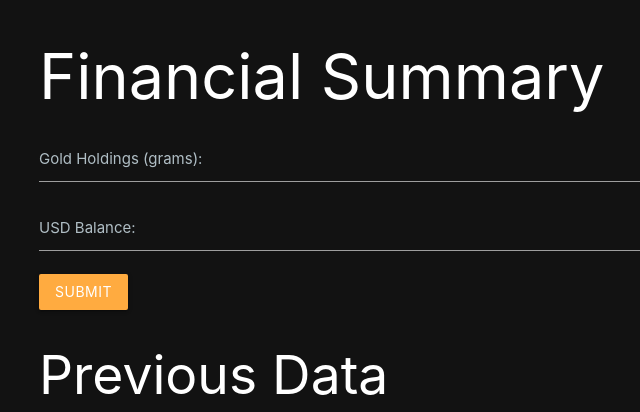
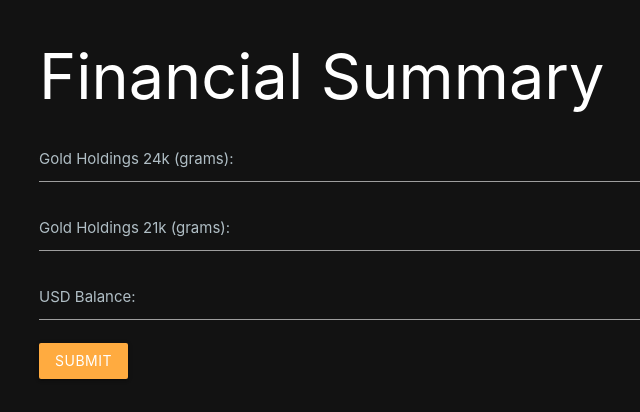
Before and after one commit to ahmedelzagh/Finansly, a Flask app: page / in a window 1280 px wide. Shown: the top 412 px of the page, without its empty margins (153-793 px from the left). Run offline with Flask 3, Linux system fonts and the light colour scheme.

Commit message:
Step 6: Update template to add 21k input field and display both gold types

```diff
--- a/templates/index.html
+++ b/templates/index.html
@@ -58,11 +58,15 @@
     <script>
       document.addEventListener("DOMContentLoaded", function () {
         // Retrieve stored values from local storage
-        const goldHoldings = localStorage.getItem("gold_holdings");
+        const goldHoldings24k = localStorage.getItem("gold_holdings_24k");
+        const goldHoldings21k = localStorage.getItem("gold_holdings_21k");
         const usdBalance = localStorage.getItem("usd_balance");
 
-        if (goldHoldings) {
-          document.getElementById("gold_holdings").value = goldHoldings;
+        if (goldHoldings24k) {
+          document.getElementById("gold_holdings_24k").value = goldHoldings24k;
+        }
+        if (goldHoldings21k) {
+          document.getElementById("gold_holdings_21k").value = goldHoldings21k;
         }
         if (usdBalance) {
           document.getElementById("usd_balance").value = usdBalance;
@@ -70,10 +74,12 @@
 
         // Store values in local storage on form submit
         document.querySelector("form").addEventListener("submit", function () {
-          const goldHoldingsValue = document.getElementById("gold_holdings").value;
+          const goldHoldings24kValue = document.getElementById("gold_holdings_24k").value;
+          const goldHoldings21kValue = document.getElementById("gold_holdings_21k").value;
           const usdBalanceValue = document.getElementById("usd_balance").value;
 
-          localStorage.setItem("gold_holdings", goldHoldingsValue);
+          localStorage.setItem("gold_holdings_24k", goldHoldings24kValue);
+          localStorage.setItem("gold_holdings_21k", goldHoldings21kValue);
           localStorage.setItem("usd_balance", usdBalanceValue);
         });
       });
@@ -95,8 +101,12 @@
       <h1>Financial Summary</h1>
       <form method="POST">
         <div class="input-field">
-          <input type="number" step="0.01" id="gold_holdings" name="gold_holdings" required />
-          <label for="gold_holdings">Gold Holdings (grams):</label>
+          <input type="number" step="0.01" id="gold_holdings_24k" name="gold_holdings_24k" />
+          <label for="gold_holdings_24k">Gold Holdings 24k (grams):</label>
+        </div>
+        <div class="input-field">
+          <input type="number" step="0.01" id="gold_holdings_21k" name="gold_holdings_21k" />
+          <label for="gold_holdings_21k">Gold Holdings 21k (grams):</label>
         </div>
         <div class="input-field">
           <input type="number" step="0.01" id="usd_balance" name="usd_balance" required />
@@ -105,11 +115,21 @@
         <button type="submit" class="btn">Submit</button>
       </form>
 
-      {% if session.gold_holdings %}
+      {% if session.gold_holdings_24k or session.gold_holdings_21k or session.usd_balance %}
       <h2>Current Session Data</h2>
-      <p>Gold Holdings: {{ session.gold_holdings }} grams</p>
+      {% if session.gold_holdings_24k %}
+      <p>Gold Holdings 24k: {{ session.gold_holdings_24k }} grams</p>
+      {% endif %}
+      {% if session.gold_holdings_21k %}
+      <p>Gold Holdings 21k: {{ session.gold_holdings_21k }} grams</p>
+      {% endif %}
       <p>USD Balance: {{ session.usd_balance }} USD</p>
-      <p>Gold Price (EGP/gm): {{ session.gold_price_per_gram }}</p>
+      {% if session.gold_price_24k %}
+      <p>Gold Price 24k (EGP/gm): {{ session.gold_price_24k }}</p>
+      {% endif %}
+      {% if session.gold_price_21k %}
+      <p>Gold Price 21k (EGP/gm): {{ session.gold_price_21k }}</p>
+      {% endif %}
       <p>Official USD Rate: {{ session.official_usd_rate }}</p>
       <p>Total Gold Value (EGP): {{ session.total_gold_value_egp }}</p>
       <p>Total USD Value (EGP): {{ session.total_usd_value_egp }}</p>
@@ -131,10 +151,10 @@
             {% for row in data %}
             <tr>
               {% for cell in row %}
-              <td>{{ cell }}</td>
+              <td>{% if cell is none %}{% else %}{{ cell }}{% endif %}</td>
               {% endfor %}
               <td>
-                <button class="delete-btn" onclick="deleteEntry('{{ row[0] }}')">Delete</button>
+                <button class="delete-btn" onclick="deleteEntry('{{ row[timestamp_col_index] }}')">Delete</button>
               </td>
             </tr>
             {% endfor %}
```
